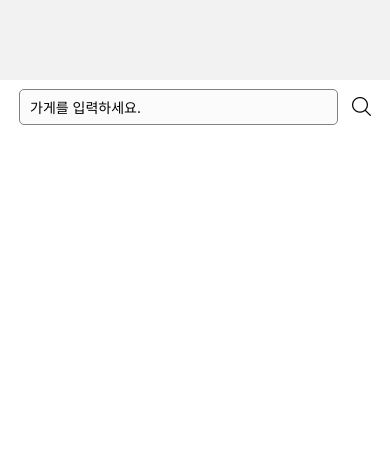
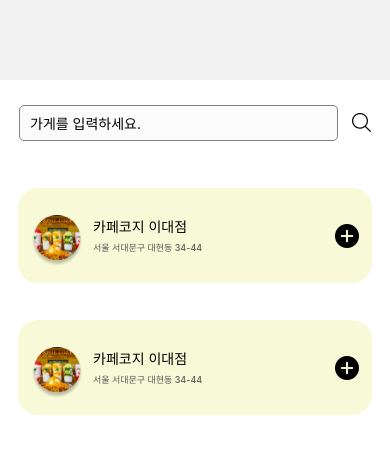
Before and after one commit to Scoup-team/Front, a React Native app in the folder client/: screen /SearchPage in a window 390 px wide. Shown: the top 454 px of the page. Built offline with nearby package versions, Linux system fonts and the light colour scheme.

Commit message:
💄 가게 검색 결과 페이지 퍼블리싱

```diff
--- a/client/App.js
+++ b/client/App.js
@@ -14,7 +14,7 @@ const App = () => {
   return (
     <NavigationContainer>
       <Stack.Navigator
-        initialRouteName="ModifyInfo"
+        initialRouteName="SearchPage"
         screenOptions={{ headerShown: false }}
       >
         <Stack.Screen name="FindPw" component={FindPw} />
--- a/client/screens/SearchPage.js
+++ b/client/screens/SearchPage.js
@@ -1,6 +1,8 @@
 import React, { useState } from "react";
 import { Text, TextInput, StyleSheet, Button, View, Image } from "react-native";
 import search from "../assets/icons/search.png";
+import addButton from "../assets/icons/addButton.png";
+import cafeProfile from "../assets/icons/cafeProfile.png";
 
 const SearchPage = ({ navigation }) => {
   const [myTextInput, setMyTextInput] = useState(""); // Using useState hook for state
@@ -20,6 +22,24 @@ const SearchPage = ({ navigation }) => {
         />
         <Image source={search} style={styles.search} />
       </View>
+      <View style={styles.searchResultContainer}>
+        <View style={styles.searchComponent}>
+          <Image source={cafeProfile} style={styles.cafeProfile} />
+          <View style={styles.textContainer}>
+            <Text style={styles.name}>카페코지 이대점</Text>
+            <Text style={styles.address}>서울 서대문구 대현동 34-44</Text>
+          </View>
+          <Image source={addButton} style={styles.addButton} />
+        </View>
+        <View style={styles.searchComponent}>
+          <Image source={cafeProfile} style={styles.cafeProfile} />
+          <View style={styles.textContainer}>
+            <Text style={styles.name}>카페코지 이대점</Text>
+            <Text style={styles.address}>서울 서대문구 대현동 34-44</Text>
+          </View>
+          <Image source={addButton} style={styles.addButton} />
+        </View>
+      </View>
     </View>
   );
 };
@@ -31,7 +51,7 @@ const styles = StyleSheet.create({
     flexDirection: "row",
     alignItems: "flex-start",
     justifyContent: "space-between",
-    marginTop: 9,
+    marginTop: 25,
   },
 
   textInput: {
@@ -64,6 +84,55 @@ const styles = StyleSheet.create({
     marginTop: 8,
     marginLeft: 14,
   },
+  cafeProfile: {
+    width: 52,
+    height: 52,
+    marginTop: 10,
+  },
+  addButton: {
+    width: 24,
+    height: 24,
+  },
+  title: {
+    width: 232,
+    height: 19,
+    justifyContent: "center",
+    color: "#5A5858",
+    fontFamily: "Inter",
+    fontSize: 9,
+    fontStyle: "normal",
+    fontWeight: 500,
+  },
+  address: {
+    paddingTop: 5,
+    width: 232,
+    height: 19,
+    justifyContent: "center",
+    color: "#5A5858",
+    fontSize: 9,
+    fontWeight: 500,
+    litterSpacing: 0.18,
+    fontStyle: "normal",
+  },
+  searchResultContainer: {
+    flexDirection: "column",
+    alignItems: "center",
+    justifyContent: "center",
+  },
+  searchComponent: {
+    alignItems: "center",
+    justifyContent: "center",
+    flexDirection: "row",
+    width: 354,
+    height: 95,
+    backgroundColor: "#F8F9D7",
+    borderRadius: 20,
+    marginTop: 37,
+  },
+  textContainer: {
+    // margin: 4,
+    padding: 10,
+  },
 });
 
 export default SearchPage;
```
Also changed, not shown: client/assets/icons/addButton.png (added), client/assets/icons/cafeProfile.png (added).
